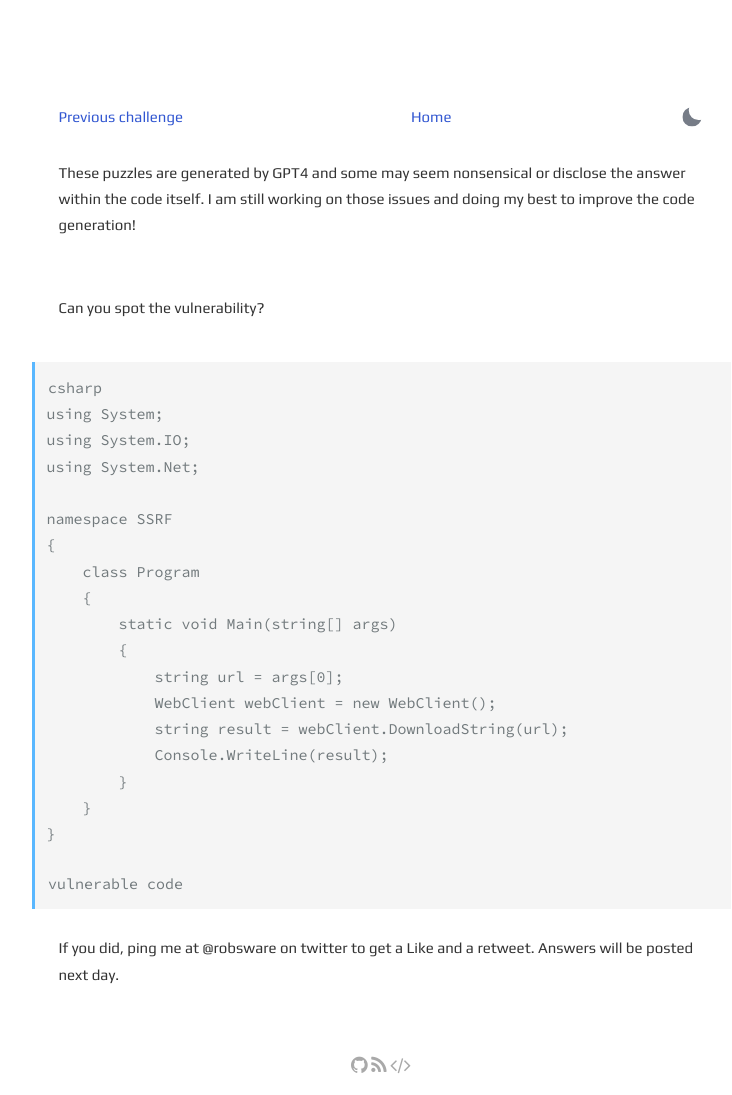
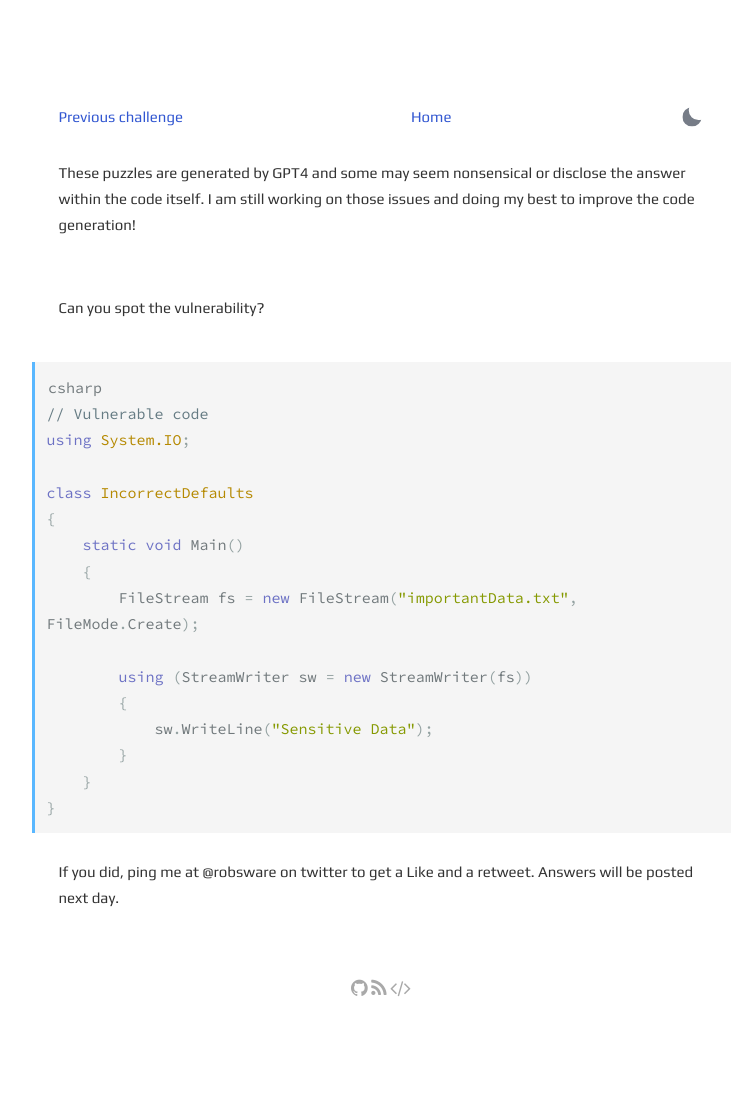
Before and after one commit to robsware/robsware.github.io, a Jekyll site: the page built from challenges/dailyappsec.html, in a window 1280 px wide. Shown: the whole page, without its empty margins (259-991 px from the left). Built offline with Jekyll 4.4.1, drawn with Linux system fonts in a browser that asks for light colours; after the commit the page ends 1019 px from its top, so only the background shows below that.

Commit message:
Automated daily appsec challenge

```diff
--- a/challenges/dailyappsec.html
+++ b/challenges/dailyappsec.html
@@ -4,7 +4,7 @@ layout: page
 
 <section class="post">
     <div class="flex-row-between">
-    <a href="{{ site.url }}{{ site.baseurl }}/challenges/2023-04-18"> Previous challenge</a>
+    <a href="{{ site.url }}{{ site.baseurl }}/challenges/2023-04-19"> Previous challenge</a>
           <a href="{{ site.url }}{{ site.baseurl }}/"> Home</a>
       <button title="Change theme" id="theme-toggle" onclick="modeSwitcher()">
         <div></div>
@@ -14,27 +14,25 @@ layout: page
 <p>These puzzles are generated by GPT4 and some may seem nonsensical or disclose the answer within the code itself. I am still working on those issues and doing my best to improve the code generation!</p>
 <br><p>Can you spot the vulnerability?</p>
 <br>
-{% highlight html %}csharp
-using System;
+{% highlight html %}
+{% endhighlight %}
+{% highlight c# %}
+csharp
+// Vulnerable code
 using System.IO;
-using System.Net;
 
-namespace SSRF
+class IncorrectDefaults
 {
-    class Program
+    static void Main()
     {
-        static void Main(string[] args)
+        FileStream fs = new FileStream("importantData.txt", FileMode.Create);
+
+        using (StreamWriter sw = new StreamWriter(fs))
         {
-            string url = args[0];
-            WebClient webClient = new WebClient();
-            string result = webClient.DownloadString(url);
-            Console.WriteLine(result);
+            sw.WriteLine("Sensitive Data");
         }
     }
 }
 
 {% endhighlight %}
-{% highlight c# %}
-vulnerable code
-{% endhighlight %}
 <br>If you did, ping me at @robsware on twitter to get a Like and a retweet. Answers will be posted next day.
```
Also changed, not shown: challenges/2023-04-19.html (added, +44 -0 lines).
